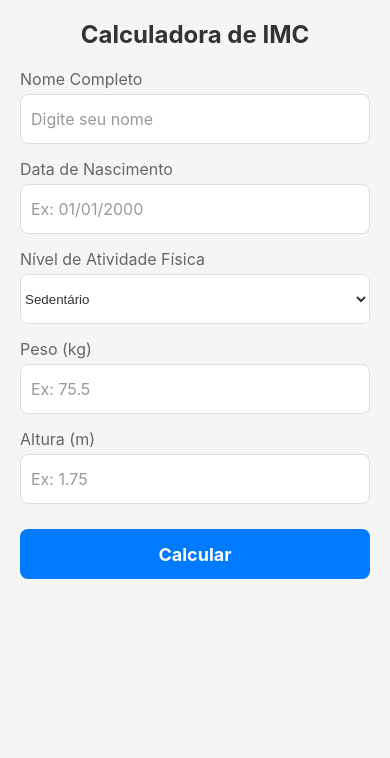
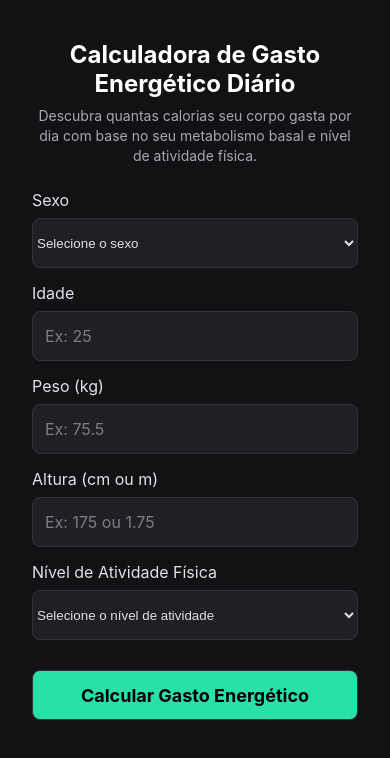
Before and after one commit to SMA-identification-bad-usability-smells/application-GCD, a React Native app: screen / in a window 390 px wide. Shown: the top 758 px of the page. Built offline with nearby package versions, Linux system fonts and the light colour scheme.

Commit message:
feat: change form to calculate the daily calorie expenditure rate.

```diff
--- a/src/components/Base/styles.tsx
+++ b/src/components/Base/styles.tsx
@@ -1,4 +1,5 @@
 import styled from 'styled-components/native';
+import { Pressable } from 'react-native';
 
 export const InputContainer = styled.View`
   width: 100%;
@@ -7,45 +8,46 @@ export const InputContainer = styled.View`
 
 export const Label = styled.Text`
   font-size: 16px;
-  color: #666;
-  margin-bottom: 5px;
+  color: #E1E1E6;
+  margin-bottom: 8px;
 `;
 
-export const PlaceholderColor = '#999';
+export const PlaceholderColor = '#7C7C8A';
 
-export const BaseInputStyles = `
+export const StyledTextInput = styled.TextInput<{ isFilled?: boolean }>`
   width: 100%;
   height: 50px;
-  background-color: #fff;
+  background-color: ${({ isFilled }) => isFilled ? '#E8F0FE' : '#202024'};
   border-radius: 8px;
-  border: 1px solid #ddd;
+  border: 1px solid ${({ isFilled }) => isFilled ? '#E8F0FE' : '#323238'};
   font-size: 16px;
-  color: #333;
+  color: ${({ isFilled }) => isFilled ? '#000000' : '#E1E1E6'};
+  padding: 12px;
 `;
 
-export const StyledTextInput = styled.TextInput`
-  ${BaseInputStyles}
-  padding: 10px;
-`;
-
-export const InputWrapper = styled.View`
-  ${BaseInputStyles}
+export const InputWrapper = styled.View<{ isFilled?: boolean }>`
+  width: 100%;
+  height: 50px;
+  background-color: ${({ isFilled }) => isFilled ? '#E8F0FE' : '#202024'};
+  border-radius: 8px;
+  border: 1px solid ${({ isFilled }) => isFilled ? '#E8F0FE' : '#323238'};
   justify-content: center;
   overflow: hidden;
 `;
 
-export const StyledButtonContainer = styled.TouchableOpacity`
+export const StyledButtonContainer = styled(Pressable)<{ isHovered?: boolean }>`
   width: 100%;
   height: 50px;
-  background-color: #007bff;
+  background-color: ${({ isHovered }) => isHovered ? '#042A23' : '#29E0A9'};
   border-radius: 8px;
   align-items: center;
   justify-content: center;
-  margin-top: 10px;
+  margin-top: 15px;
+  border: 1px solid #323238;
 `;
 
-export const StyledButtonText = styled.Text`
-  color: #fff;
+export const StyledButtonText = styled.Text<{ isHovered?: boolean }>`
+  color: ${({ isHovered }) => isHovered ? '#FFFFFF' : '#000000'};
   font-size: 18px;
   font-weight: bold;
 `;
--- a/src/components/Button/index.tsx
+++ b/src/components/Button/index.tsx
@@ -1,15 +1,23 @@
-import React from 'react';
-import { TouchableOpacityProps } from 'react-native';
+import React, { useState } from 'react';
+import { PressableProps } from 'react-native';
 import { StyledButtonContainer, StyledButtonText } from '../Base/styles';
 
-interface ButtonProps extends TouchableOpacityProps {
+interface ButtonProps extends PressableProps {
   children: string;
 }
 
 export const Button: React.FC<ButtonProps> = ({ children, ...rest }) => {
+  const [isHovered, setIsHovered] = useState(false);
+
   return (
-    <StyledButtonContainer {...rest}>
-      <StyledButtonText>{children}</StyledButtonText>
+    <StyledButtonContainer
+      {...rest}
+      isHovered={isHovered}
+      // @ts-ignore - Propriedades específicas para Web
+      onMouseEnter={() => setIsHovered(true)}
+      onMouseLeave={() => setIsHovered(false)}
+    >
+      <StyledButtonText isHovered={isHovered}>{children}</StyledButtonText>
     </StyledButtonContainer>
   );
 };
--- a/src/components/DatePicker/index.tsx
+++ /dev/null
@@ -1,63 +0,0 @@
-import React, { useState } from 'react';
-import { Platform } from 'react-native';
-import styled from 'styled-components/native';
-import DateTimePicker, { DateTimePickerEvent } from '@react-native-community/datetimepicker';
-import { InputContainer, Label, InputWrapper, PlaceholderColor } from '../Base/styles';
-
-const DateButton = styled.TouchableOpacity`
-  width: 100%;
-  height: 100%;
-  padding: 10px;
-  justify-content: center;
-`;
-
-const DateButtonText = styled.Text<{ isPlaceholder: boolean }>`
-  font-size: 16px;
-  color: ${props => props.isPlaceholder ? PlaceholderColor : '#333'};
-`;
-
-interface DatePickerProps {
-  label: string;
-  value: Date | null;
-  onChange: (date: Date) => void;
-  placeholder?: string;
-}
-
-export const DatePicker: React.FC<DatePickerProps> = ({ label, value, onChange, placeholder = "Selecione a data" }) => {
-  const [show, setShow] = useState(false);
-
-  const handleDateChange = (event: DateTimePickerEvent, selectedDate?: Date) => {
-    if (Platform.OS === 'android') {
-      setShow(false);
-    }
-
-    if (event.type === 'set' && selectedDate) {
-      onChange(selectedDate);
-    } else if (event.type === 'dismissed') {
-      setShow(false);
-    }
-  };
-
-  return (
-    <InputContainer>
-      <Label>{label}</Label>
-      <InputWrapper>
-        <DateButton onPress={() => setShow(true)} activeOpacity={0.7}>
-          <DateButtonText isPlaceholder={!value}>
-            {value ? value.toLocaleDateString('pt-BR') : placeholder}
-          </DateButtonText>
-        </DateButton>
-      </InputWrapper>
-
-      {show && (
-        <DateTimePicker
-          value={value || new Date()}
-          mode="date"
-          display={Platform.OS === 'ios' ? 'spinner' : 'default'}
-          onChange={handleDateChange}
-          maximumDate={new Date()}
-        />
-      )}
-    </InputContainer>
-  );
-};
--- a/src/components/Input/index.tsx
+++ b/src/components/Input/index.tsx
@@ -4,14 +4,16 @@ import { InputContainer, Label, StyledTextInput, PlaceholderColor } from '../Bas
 
 interface InputProps extends TextInputProps {
   label: string;
+  isFilled?: boolean;
 }
 
-export const Input: React.FC<InputProps> = ({ label, ...rest }) => {
+export const Input: React.FC<InputProps> = ({ label, isFilled, ...rest }) => {
   return (
     <InputContainer>
       <Label>{label}</Label>
       <StyledTextInput
-        placeholderTextColor={PlaceholderColor}
+        isFilled={isFilled}
+        placeholderTextColor={isFilled ? '#666' : PlaceholderColor}
         {...rest}
       />
     </InputContainer>
--- /dev/null
+++ b/src/components/ResultDisplay/index.tsx
@@ -0,0 +1,18 @@
+import React from 'react';
+import * as S from './styles';
+
+interface ResultDisplayProps {
+  label: string;
+  value: string | number;
+  description?: string;
+}
+
+export const ResultDisplay: React.FC<ResultDisplayProps> = ({ label, value, description }) => {
+  return (
+    <S.ResultContainer>
+      <S.ResultLabel>{label}</S.ResultLabel>
+      <S.ResultValue>{value}</S.ResultValue>
+      {description && <S.InfoText>{description}</S.InfoText>}
+    </S.ResultContainer>
+  );
+};
--- /dev/null
+++ b/src/components/ResultDisplay/styles.ts
@@ -0,0 +1,31 @@
+import styled from 'styled-components/native';
+
+export const ResultContainer = styled.View`
+  margin-top: 30px;
+  padding: 24px;
+  background-color: #202024;
+  border-radius: 12px;
+  align-items: center;
+  border: 1px solid #323238;
+  width: 100%;
+`;
+
+export const ResultLabel = styled.Text`
+  font-size: 16px;
+  color: #A8A8B3;
+  margin-bottom: 8px;
+`;
+
+export const ResultValue = styled.Text`
+  font-size: 32px;
+  font-weight: bold;
+  color: #04D361;
+`;
+
+export const InfoText = styled.Text`
+  font-size: 14px;
+  color: #8D8D99;
+  margin-top: 16px;
+  text-align: center;
+  line-height: 20px;
+`;
--- a/src/components/Select/index.tsx
+++ b/src/components/Select/index.tsx
@@ -10,28 +10,39 @@ interface Option {
 interface SelectProps<T = string | number> extends PickerProps<T> {
   label: string;
   options: Option[];
+  isFilled?: boolean;
 }
 
-export function Select<T extends string | number>({ label, options, ...rest }: SelectProps<T>) {
+export function Select<T extends string | number>({ label, options, isFilled, ...rest }: SelectProps<T>) {
+  const textColor = isFilled ? '#000000' : '#E1E1E6';
+
   return (
     <InputContainer>
       <Label>{label}</Label>
-      <InputWrapper>
+      <InputWrapper isFilled={isFilled}>
         <Picker
           {...rest}
+          mode="dropdown"
           style={{
             width: '100%',
             height: 50,
             borderWidth: 0,
-            backgroundColor: '#fff',
-            color: '#333',
-          }}>
+            backgroundColor: 'transparent',
+            color: textColor,
+            // @ts-ignore - Suporte para remover outline no Web
+            outline: 'none',
+          }}
+          dropdownIconColor={textColor}>
           {options.map((option) => (
             <Picker.Item
               key={option.value}
               label={option.label}
               value={option.value as any}
-              style={{ fontSize: 16 }}
+              color="#000000"
+              style={{
+                fontSize: 16,
+                backgroundColor: '#FFFFFF',
+              }}
             />
           ))}
         </Picker>
--- a/src/screens/HomeScreen.styles.ts
+++ b/src/screens/HomeScreen.styles.ts
@@ -2,53 +2,29 @@ import styled from 'styled-components/native';
 
 export const Container = styled.SafeAreaView`
   flex: 1;
-  background-color: #f5f5f5;
+  background-color: #121214;
 `;
 
 export const Content = styled.ScrollView.attrs({
   contentContainerStyle: {
     flexGrow: 1,
-    padding: 20,
+    paddingHorizontal: 32,
+    paddingVertical: 40,
   },
 })``;
 
 export const Title = styled.Text`
   font-size: 24px;
   font-weight: bold;
-  color: #333;
-  margin-bottom: 20px;
+  color: #FFFFFF;
+  margin-bottom: 8px;
   text-align: center;
 `;
 
-export const ResultContainer = styled.View`
-  margin-top: 30px;
-  padding: 20px;
-  background-color: #fff;
-  border-radius: 12px;
-  align-items: center;
-  border: 1px solid #eee;
+export const Subtitle = styled.Text`
+  font-size: 14px;
+  color: #A8A8B3;
+  margin-bottom: 24px;
+  text-align: center;
+  line-height: 20px;
 `;
-
-export const ResultLabel = styled.Text`
-  font-size: 18px;
-  color: #444;
-`;
-
-export const ResultValue = styled.Text`
-  font-size: 32px;
-  font-weight: bold;
-  color: #007bff;
-`;
-
-export const ResultCategory = styled.Text`
-  font-size: 20px;
-  color: #555;
-  margin-top: 5px;
-`;
-
-export const InfoText = styled.Text`
-  font-size: 14px;
-  color: #888;
-  margin-top: 10px;
-  text-align: center;
-`;
--- a/src/screens/HomeScreen.tsx
+++ b/src/screens/HomeScreen.tsx
@@ -1,56 +1,82 @@
 import { useState } from 'react';
+import { Alert } from 'react-native';
 
 import { Input } from '../components/Input';
 import { Select } from '../components/Select';
-import { DatePicker } from '../components/DatePicker';
 import { Button } from '../components/Button';
+import { ResultDisplay } from '../components/ResultDisplay';
 
 import * as S from './HomeScreen.styles';
 import { InteractionTracker } from '../components/InteractionTracker';
+import { calculateTDEE, Sex, ActivityLevel } from '../services/tdeeService';
 
 export default function HomeScreen() {
-  const [name, setName] = useState('');
+  const [sex, setSex] = useState<Sex | ''>('');
+  const [age, setAge] = useState('');
   const [weight, setWeight] = useState('');
   const [height, setHeight] = useState('');
-  const [birthDate, setBirthDate] = useState<Date | null>(null);
-  const [activityLevel, setActivityLevel] = useState('sedentary');
+  const [activityLevel, setActivityLevel] = useState<ActivityLevel | ''>('');
 
-  const [bmi, setBmi] = useState<number | null>(null);
-  const [category, setCategory] = useState('');
+  const [tdee, setTdee] = useState<number | null>(null);
+
+  const sexOptions = [
+    { label: "Selecione o sexo", value: "" },
+    { label: "Masculino", value: "male" },
+    { label: "Feminino", value: "female" },
+  ];
 
   const activityOptions = [
-    { label: "Sedentário", value: "sedentary" },
-    { label: "Levemente Ativo", value: "lightly_active" },
-    { label: "Moderadamente Ativo", value: "moderately_active" },
-    { label: "Muito Ativo", value: "very_active" },
-    { label: "Extremamente Ativo", value: "extra_active" },
+    { label: "Selecione o nível de atividade", value: "" },
+    { label: "Sedentário (pouco ou nenhum exercício)", value: "sedentary" },
+    { label: "Levemente Ativo (1-3 dias/semana)", value: "lightly_active" },
+    { label: "Moderadamente Ativo (3-5 dias/semana)", value: "moderately_active" },
+    { label: "Muito Ativo (6-7 dias/semana)", value: "very_active" },
+    { label: "Extremamente Ativo (trabalho físico ou treino 2x)", value: "extra_active" },
   ];
+
+  const handleCalculate = () => {
+    const weightNum = parseFloat(weight);
+    const heightNum = parseFloat(height);
+    const ageNum = parseInt(age);
+
+    if (!weightNum || !heightNum || !ageNum || !sex || !activityLevel) {
+      Alert.alert("Erro", "Por favor, preencha todos os campos corretamente.");
+      return;
+    }
+
+    const result = calculateTDEE({
+      sex: sex as Sex,
+      age: ageNum,
+      weight: weightNum,
+      height: heightNum,
+      activityLevel: activityLevel as ActivityLevel
+    });
+
+    setTdee(result);
+  };
 
   return (
     <S.Container>
       <InteractionTracker>
         <S.Content>
-          <S.Title>Calculadora de IMC</S.Title>
+          <S.Title>Calculadora de Gasto Energético Diário</S.Title>
+          <S.Subtitle>Descubra quantas calorias seu corpo gasta por dia com base no seu metabolismo basal e nível de atividade física.</S.Subtitle>
+
+          <Select
+            label="Sexo"
+            selectedValue={sex}
+            onValueChange={(itemValue) => setSex(itemValue as Sex | '')}
+            options={sexOptions}
+            isFilled={sex !== ''}
+          />
 
           <Input
-            label="Nome Completo"
-            placeholder="Digite seu nome"
-            value={name}
-            onChangeText={setName}
-          />
-
-          <DatePicker
-            label="Data de Nascimento"
-            placeholder="Ex: 01/01/2000"
-            value={birthDate}
-            onChange={setBirthDate}
-          />
-
-          <Select
-            label="Nível de Atividade Física"
-            selectedValue={activityLevel}
-            onValueChange={(itemValue) => setActivityLevel(itemValue as string)}
-            options={activityOptions}
+            label="Idade"
+            placeholder="Ex: 25"
+            keyboardType="numeric"
+            value={age}
+            onChangeText={setAge}
+            isFilled={age.length > 0}
           />
 
           <Input
@@ -59,29 +85,36 @@ export default function HomeScreen() {
             keyboardType="numeric"
             value={weight}
             onChangeText={setWeight}
+            isFilled={weight.length > 0}
           />
 
           <Input
-            label="Altura (m)"
-            placeholder="Ex: 1.75"
+            label="Altura (cm ou m)"
+            placeholder="Ex: 175 ou 1.75"
             keyboardType="numeric"
             value={height}
             onChangeText={setHeight}
+            isFilled={height.length > 0}
           />
 
-          <Button onPress={() => {}}>
-            Calcular
+          <Select
+            label="Nível de Atividade Física"
+            selectedValue={activityLevel}
+            onValueChange={(itemValue) => setActivityLevel(itemValue as ActivityLevel | '')}
+            options={activityOptions}
+            isFilled={activityLevel !== ''}
+          />
+
+          <Button onPress={handleCalculate}>
+            Calcular Gasto Energético
           </Button>
 
-          {bmi !== null && (
-            <S.ResultContainer>
-              <S.ResultLabel>Olá {name.split(' ')[0]}, seu IMC é:</S.ResultLabel>
-              <S.ResultValue>{bmi.toFixed(2)}</S.ResultValue>
-              <S.ResultCategory>{category}</S.ResultCategory>
-              <S.InfoText>Atividade: {
-                activityOptions.find(opt => opt.value === activityLevel)?.label
-              }</S.InfoText>
-            </S.ResultContainer>
+          {tdee !== null && (
+            <ResultDisplay
+              label="Seu Gasto Energético Total é:"
+              value={`${Math.round(tdee)} kcal/dia`}
+              description="Esta é a quantidade estimada de calorias que você queima por dia, considerando seu nível de atividade."
+            />
           )}
         </S.Content>
       </InteractionTracker>
--- /dev/null
+++ b/src/services/tdeeService.ts
@@ -0,0 +1,35 @@
+export type Sex = 'male' | 'female';
+
+export type ActivityLevel = 'sedentary' | 'lightly_active' | 'moderately_active' | 'very_active' | 'extra_active';
+
+export interface TDEEParams {
+  sex: Sex;
+  age: number;
+  weight: number;
+  height: number;
+  activityLevel: ActivityLevel;
+}
+
+const ACTIVITY_FACTORS: Record<ActivityLevel, number> = {
+  sedentary: 1.2,
+  lightly_active: 1.375,
+  moderately_active: 1.55,
+  very_active: 1.725,
+  extra_active: 1.9,
+};
+
+
+export const calculateTDEE = ({ sex, age, weight, height, activityLevel }: TDEEParams): number => {
+  const heightInCm = height < 3 ? height * 100 : height;
+
+  let bmr: number;
+
+  if (sex === 'male') {
+    bmr = 10 * weight + 6.25 * heightInCm - 5 * age + 5;
+  } else {
+    bmr = 10 * weight + 6.25 * heightInCm - 5 * age - 161;
+  }
+
+  const factor = ACTIVITY_FACTORS[activityLevel];
+  return bmr * factor;
+};
```
Also changed, not shown: .claude/settings.json (deleted), 1 other file (tests, documents, lock files or other folders).
